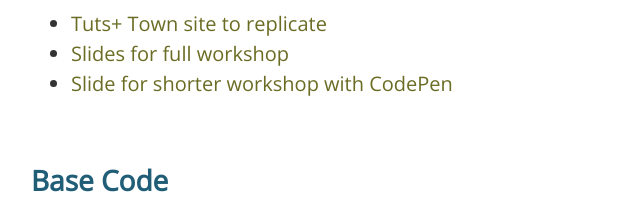
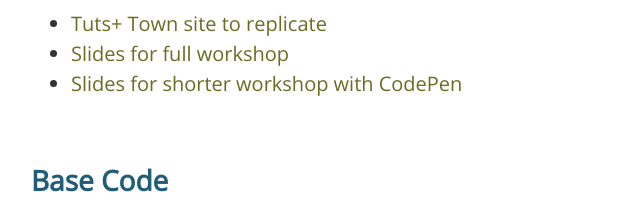
Before and after one commit to jonitrythall/tutsplustown, a plain HTML site: page reference.html in a window 1280 px wide. Shown: the part 600-800 px from the top of the page, 225-865 px from the left. Drawn offline with nearby package versions, Linux system fonts and the light colour scheme.

Commit message:
add s because plural

```diff
--- a/reference.html
+++ b/reference.html
@@ -245,7 +245,7 @@
             <a href="http://slides.com/jonibologna/deck#/">Slides for full workshop</a>
           </li>
           <li>
-            <a href="http://slides.com/jonibologna/deck-3">Slide for shorter workshop with CodePen</a>
+            <a href="http://slides.com/jonibologna/deck-3">Slides for shorter workshop with CodePen</a>
           </li>
         </ul>
       </section>
```
